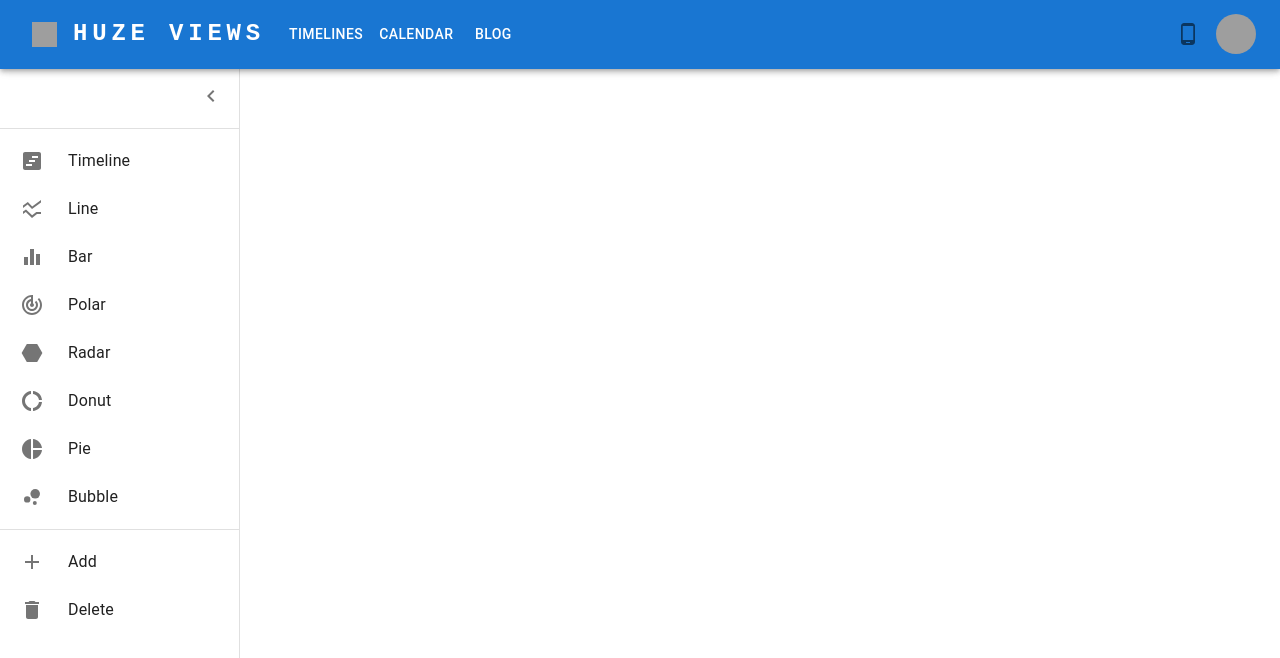
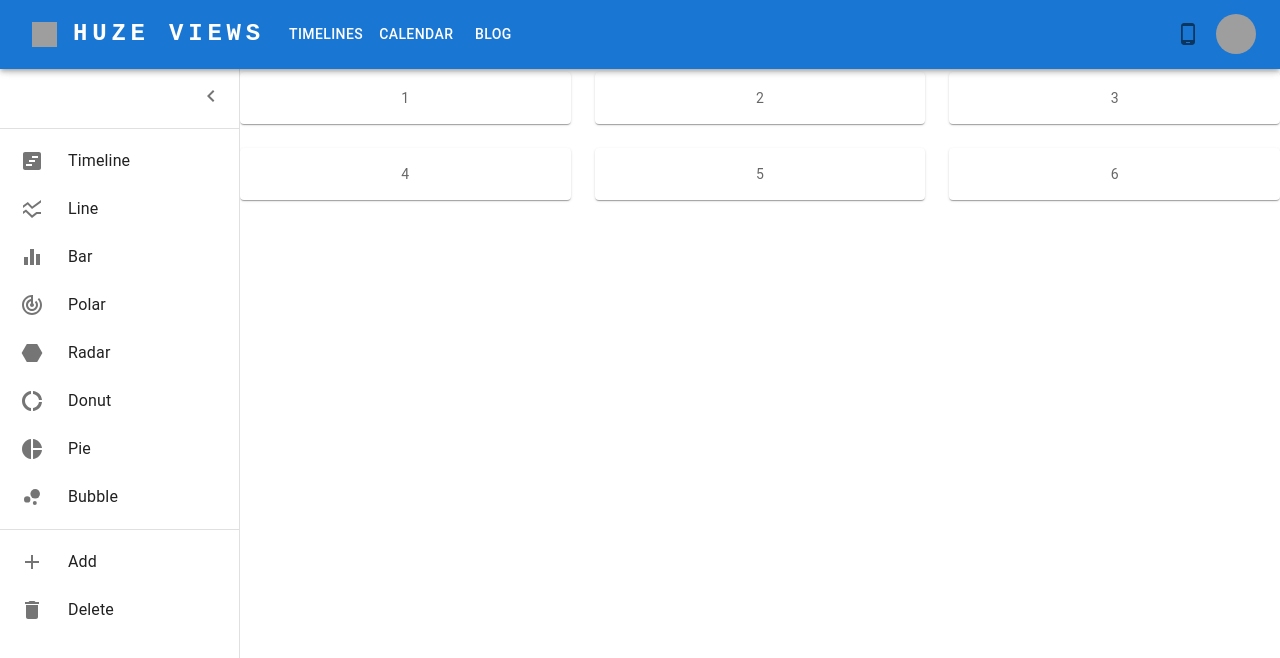
Before and after one commit to al-ex-huze/timelines, a React (Vite) app: page / in a window 1280 px wide. Shown: the top 658 px of the page. Built offline with nearby package versions, Linux system fonts and the light colour scheme; grey boxes are pictures that could not be loaded.

Commit message:
adds grid and full height container

```diff
--- a/package.json
+++ b/package.json
@@ -10,6 +10,7 @@
     "preview": "vite preview"
   },
   "dependencies": {
+    "@dnd-kit/core": "^6.1.0",
     "@emotion/react": "^11.13.3",
     "@emotion/styled": "^11.13.0",
     "@mui/icons-material": "^6.0.2",
--- a/src/App.jsx
+++ b/src/App.jsx
@@ -1,12 +1,14 @@
 import * as React from "react";
 
+import CssBaseline from "@mui/material/CssBaseline";
+
 import Box from "@mui/material/Box";
-import CssBaseline from "@mui/material/CssBaseline";
 
 import AppBarTop from "./components/AppBarTop";
 import DrawerController from "./components/DrawerController";
+import Timelines from "./components/Timelines";
 
-const App = () => {
+const App = (props) => {
     const [open, setOpen] = React.useState(true);
     const [forceMobile, setForceMobile] = React.useState(false);
     const [openMobileBottom, setOpenMobileBottom] = React.useState(false);
@@ -28,7 +30,6 @@ const App = () => {
             <Box sx={{ display: "flex" }}>
                 <CssBaseline />
                 <AppBarTop
-                    open={open}
                     forceMobile={forceMobile}
                     setForceMobile={setForceMobile}
                     openMobileBottom={openMobileBottom}
@@ -43,6 +44,7 @@ const App = () => {
                     setOpenMobileBottom={setOpenMobileBottom}
                     toggleBottomDrawer={toggleBottomDrawer}
                 />
+                <Timelines />
             </Box>
         </>
     );
--- /dev/null
+++ b/src/components/Timelines.jsx
@@ -0,0 +1,46 @@
+import * as React from "react";
+
+import Container from "@mui/material/Container";
+import Box from "@mui/material/Box";
+import { experimentalStyled as styled } from "@mui/material/styles";
+import Grid from "@mui/material/Grid2";
+import Paper from "@mui/material/Paper";
+
+
+const Item = styled(Paper)(({ theme }) => ({
+    backgroundColor: "#fff",
+    ...theme.typography.body2,
+    padding: theme.spacing(2),
+    textAlign: "center",
+    color: theme.palette.text.secondary,
+    ...theme.applyStyles("dark", {
+        backgroundColor: "#1A2027",
+    }),
+    height:"100%"
+}));
+
+const Offset = styled("div")(({ theme }) => theme.mixins.toolbar);
+
+const Timelines = () => {
+    return (
+        <Box sx={{ flexGrow: 1, height:"100vh", display:"flex", flexDirection:"column" }} >
+            <Offset sx={{ mb: 1 }} />
+            <Grid
+                container
+                spacing={{ xs: 2, md: 3 }}
+                columns={{ xs: 4, sm: 8, md: 12 }}
+                display="flex"
+                alignItems="stretch"
+
+            >
+                {Array.from(Array(6)).map((_, index) => (
+                    <Grid key={index} size={{ xs: 2, sm: 4, md: 4 }}>
+                        <Item>{index + 1}</Item>
+                    </Grid>
+                ))}
+            </Grid>
+        </Box>
+    );
+};
+
+export default Timelines;
```
Also changed, not shown: 1 other file (tests, documents, lock files or other folders).
